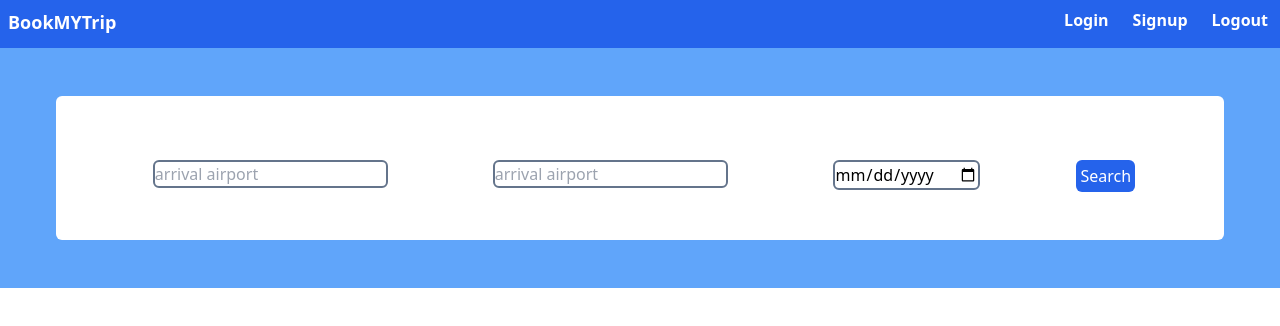
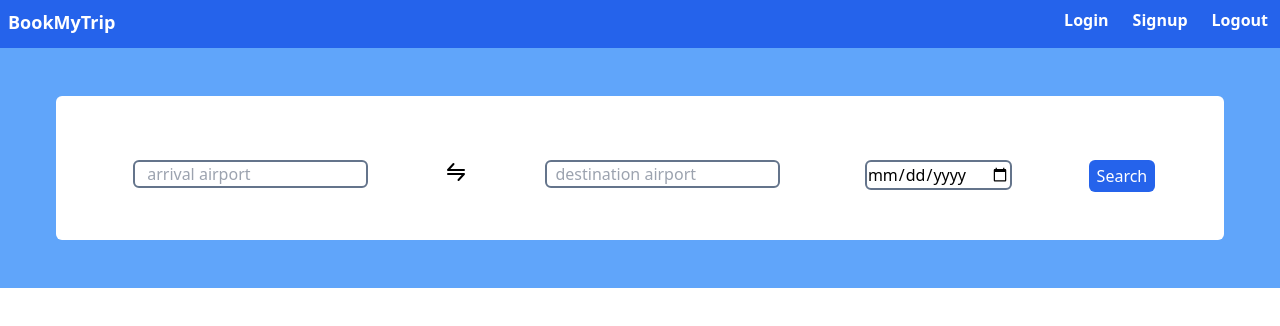
Before and after one commit to omrajhalwa/BookMyTrip_Frontend, a React (Create React App) app: page / in a window 1280 px wide. Shown: the top 326 px of the page. Built offline with nearby package versions, Linux system fonts and the light colour scheme.

Commit message:
create flight slice and integrated flight api and build flight component

```diff
--- a/package.json
+++ b/package.json
@@ -14,6 +14,7 @@
     "axios": "^1.7.7",
     "react": "^18.3.1",
     "react-dom": "^18.3.1",
+    "react-icons": "^5.3.0",
     "react-redux": "^9.1.2",
     "react-router-dom": "^6.26.2",
     "react-scripts": "5.0.1",
--- a/src/components/Flight.tsx
+++ b/src/components/Flight.tsx
@@ -1,6 +1,7 @@
 
 import { useSelector } from "react-redux"
 import { RootState } from "../redux/store";
+import NavBar from "./NavBar";
 
 
 
@@ -8,10 +9,17 @@ import { RootState } from "../redux/store";
 export default function Flight() {
 
     const { curFlightDetails } = useSelector((store: RootState) => store.flightSlice);
-    console.log(curFlightDetails);
 
+    function dateInNormalFormat(getdata: string) {
+
+        return new Date(getdata).toLocaleTimeString('en-US', { hour12: false });
+    }
     return (
+        <div>
+            <NavBar />
+
             <div className="w-full h-100 p-3 bg-blue-200">
+
                 <div className="bg-white m-2 flex p-2 justify-evenly text-sm">
                     <div>
 
@@ -31,6 +39,10 @@ export default function Flight() {
                     </div>
 
                     <div>
+                        AvailSeats
+                    </div>
+
+                    <div>
                         <button className="text-white  px-4 rounded-md ml-6 disabled">Book</button>
                     </div>
 
@@ -38,35 +50,41 @@ export default function Flight() {
                 {
                     curFlightDetails.map((flight) => (
                         <div className="bg-white m-2 flex p-2 justify-evenly">
-                        <div>
-                            <div>
+                            <div className="text-slate-600 justify-center">
+                                <div className="text-sm">
                                     {flight.flightNumber}
                                 </div>
-                            <div>
+                                <div className="font-thin text-sm px-3">
                                     {flight.airplaneId}
                                 </div>
 
                             </div>
-                        <div>
-                            DEPART
+                            <div className="font-bold text-lg">
+                                {dateInNormalFormat(flight.departureTime)}
+                            </div>
+
+                            <div className="font-bold text-lg">
+                                {dateInNormalFormat(flight.arrivalTime)}
                             </div>
 
                             <div>
-                            ARRIVE
+                                {"\u20B9"}{flight.price}
                             </div>
 
-                        <div>
-                            PRICE
+                            <div className="text-green-500">
+                                {flight.totalSeats}
                             </div>
 
                             <div>
                                 <button className="bg-orange-500  px-4 rounded-md ml-6">Book</button>
                             </div>
                         </div>
+
                     ))
                 }
 
 
             </div>
+        </div>
     )
 }
--- a/src/components/Home.tsx
+++ b/src/components/Home.tsx
@@ -1,4 +1,4 @@
-
+import { TbTransfer } from "react-icons/tb";
 import { useState } from "react";
 import axios from 'axios';
 import { useDispatch } from "react-redux";
@@ -85,8 +85,12 @@ export default function Home() {
                             value={formData.arrival}
                             onChange={arrivalData}
                             className="border-slate-500 rounded-md border-2 mx-2 text-md text-slate-700"
-                            placeholder="arrival airport"
+                            placeholder="   arrival airport"
                         />
+                    </div>
+
+                    <div className="text-2xl">
+                        <TbTransfer />
                     </div>
 
                     <div>
@@ -97,7 +101,7 @@ export default function Home() {
                             value={formData.destination}
                             onChange={destinationData}
                             className="border-slate-500 rounded-md border-2 mx-2"
-                            placeholder="arrival airport"
+                            placeholder="  destination airport"
                         />
                     </div>
 
@@ -113,7 +117,7 @@ export default function Home() {
                         />
                     </div>
 
-                    <button className="bg-blue-600 text-md p-1 text-white rounded-md">Search</button>
+                    <button className="bg-blue-600 text-md py-1 px-2 text-white rounded-md">Search</button>
                     </div>
                 </form>
             </div>
--- a/src/components/NavBar.tsx
+++ b/src/components/NavBar.tsx
@@ -3,7 +3,7 @@ import React from 'react'
 export default function NavBar() {
     return (
         <div className='w-full h-12 bg-blue-600 flex'>
-            <div className='text-white font-bold p-2 text-lg'>BookMYTrip</div>
+            <div className='text-white font-bold p-2 text-lg'>BookMyTrip</div>
             <div className='ml-auto flex'>
                 <div className='text-white font-semibold p-2 text-md mx-1'>Login</div>
                 <div className='text-white font-semibold p-2 text-md mx-1'>Signup</div>
```
Also changed, not shown: 1 other file (tests, documents, lock files or other folders). Lines whose indentation alone changed are shown as unchanged.
